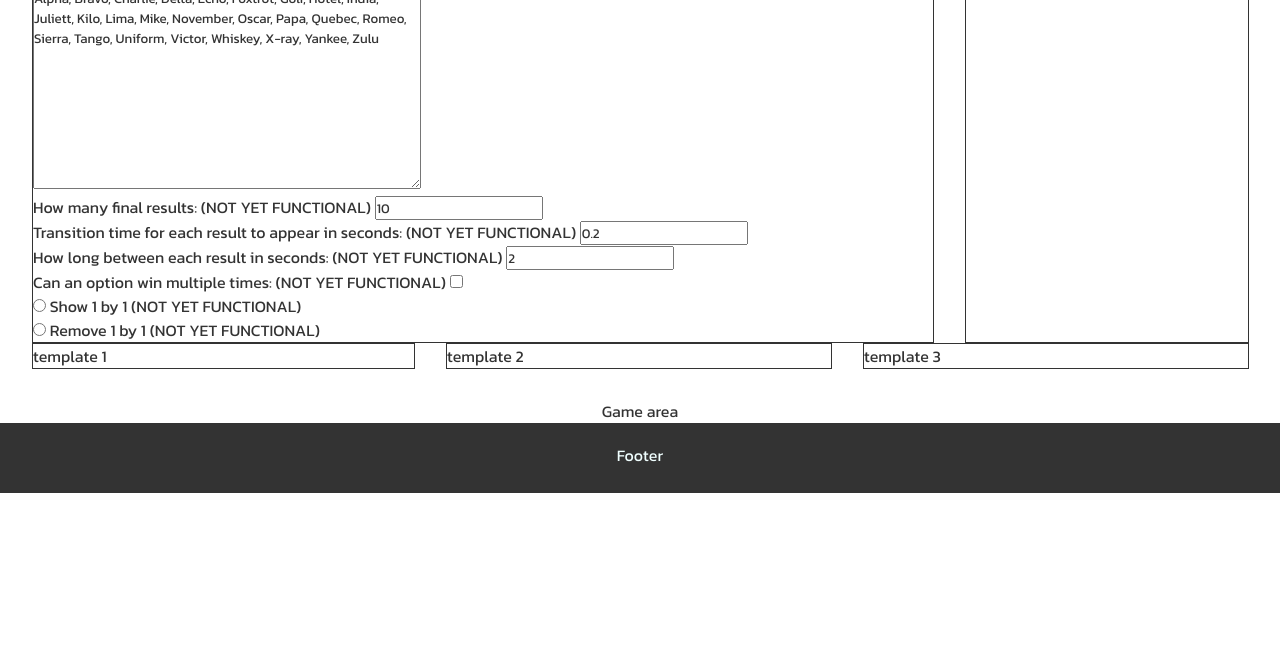
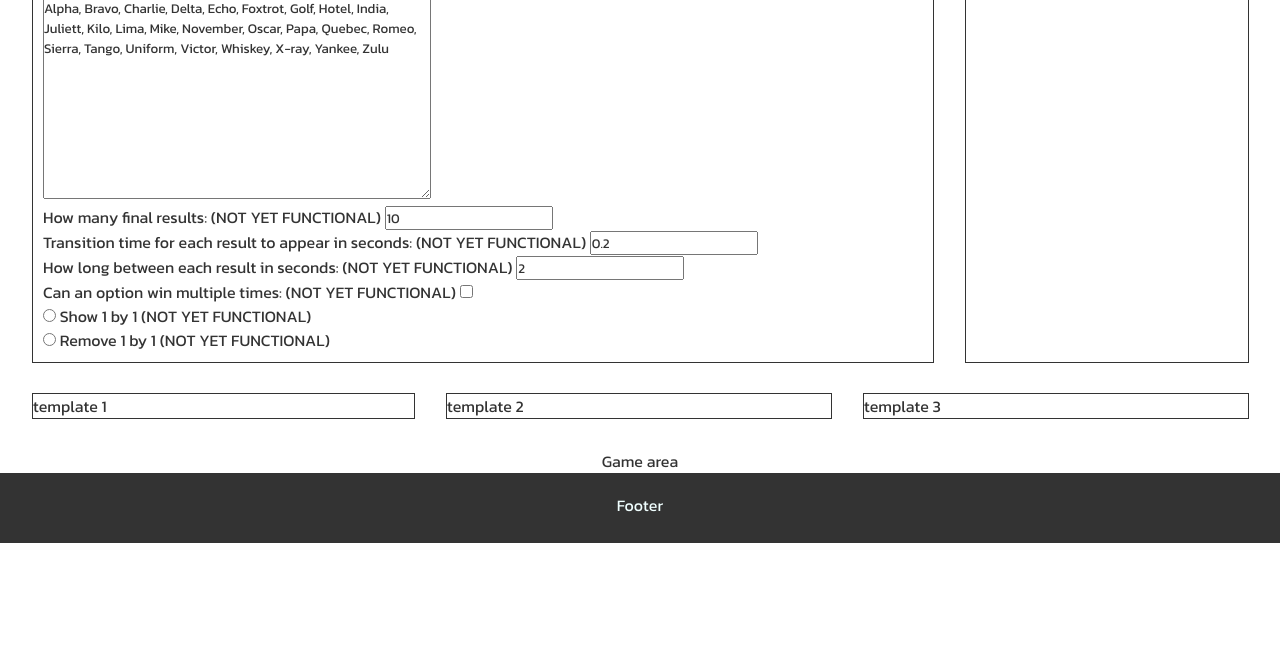
Before and after one commit to BobWritesCode/ci-Project2, a plain HTML site: page index.html in a window 1280 px wide. Shown: the part 133-800 px from the top of the page. Drawn offline with Linux system fonts and the light colour scheme.

Commit message:
Add padding to class options-box

```diff
--- a/assets/css/style.css
+++ b/assets/css/style.css
@@ -41,7 +41,7 @@ h1 {
   -webkit-text-stroke-color: #711A75;
 }
 
-#all-options-container, #templates-container {
+#options-container, #templates-container {
   margin: 0 0 30px 0;
 }
 
@@ -55,6 +55,7 @@ h1 {
   border: 1px solid #333;
   flex-grow: 1;
   margin: 0 2.5% 0 0;
+  padding: 10px;
 }
 
 #templates-container {
```
